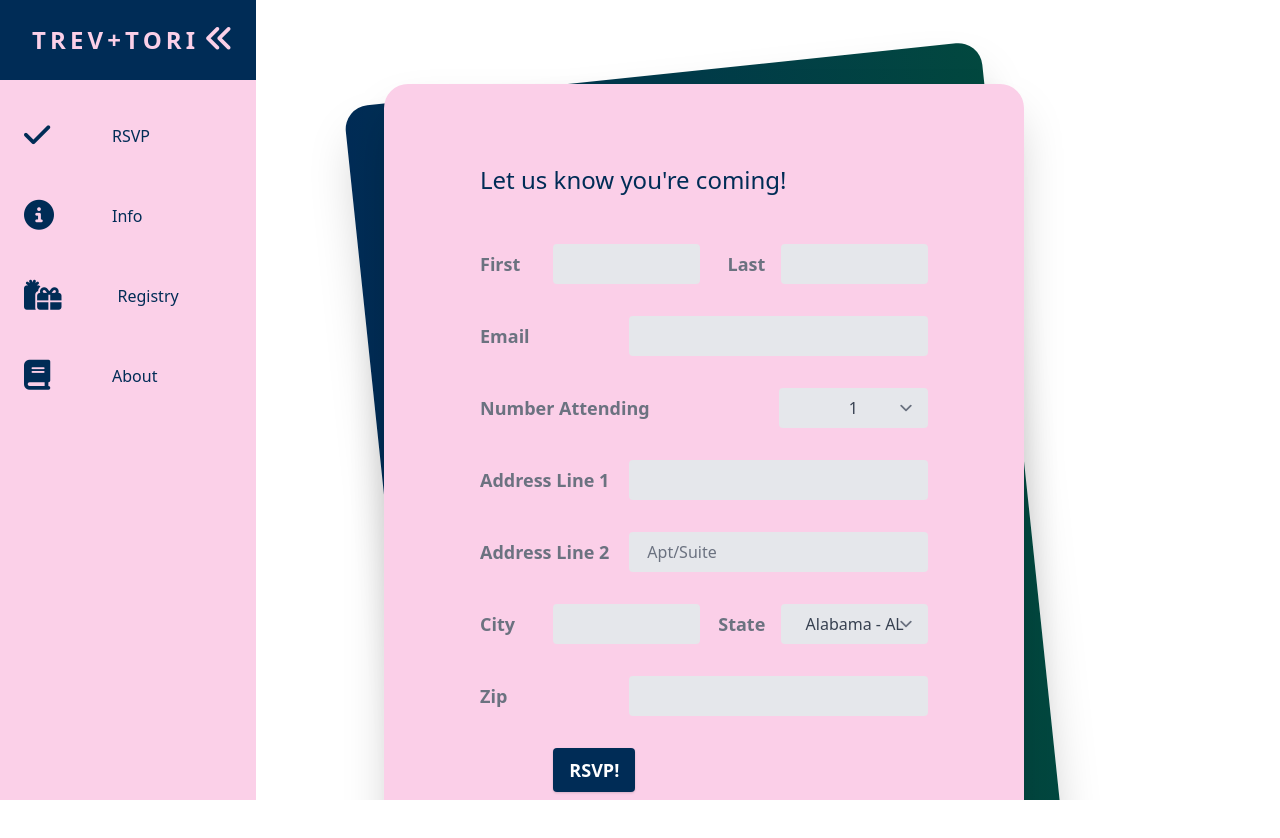
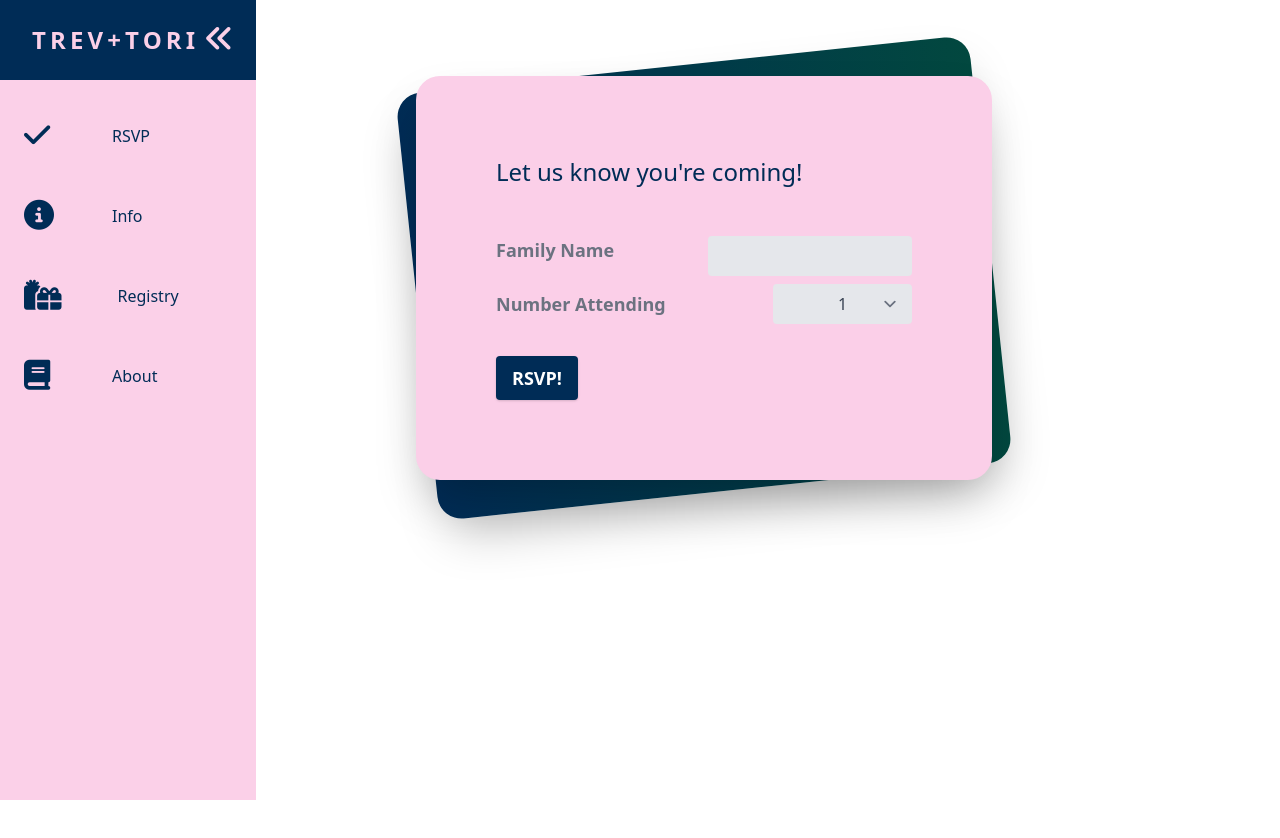
Before and after one commit to treknuts/rsvp-registry, a React (Create React App) app: page / in a window 1280 px wide. Shown: the top 838 px of the page. Before the commit the page ends 800 px from the top, so only its background shows below. Built offline with nearby package versions, Linux system fonts and the light colour scheme.

Commit message:
Updating info

```diff
--- a/src/App.js
+++ b/src/App.js
@@ -5,7 +5,7 @@ import "./App.css";
 
 function App() {
   return (
-    <div className="w-screen h-screen m-0 p-0 overflow-x-hidden overflow-y-scroll">
+    <div className="m-0 p-0 overflow-x-hidden overflow-y-scroll flex items-center">
       <BrowserRouter>
         <div className="navbar">
           <ul className="navbar-nav">
--- a/src/components/Info.js
+++ b/src/components/Info.js
@@ -1,48 +1,24 @@
 import React from "react";
 import { FontAwesomeIcon } from "@fortawesome/react-fontawesome";
-import { faMapMarkerAlt } from "@fortawesome/free-solid-svg-icons";
+import { faLocationArrow, faClock } from "@fortawesome/free-solid-svg-icons";
 
 const Info = () => {
   return (
-    <div className="grid gap-2 md:gap-5 grid-cols-1 md:grid-cols-2 md:text-center">
-      <div className="font-extralight md:col-span-2 text-center text-lg md:text-2xl">
-        Both the Ceremony and Reception will be held on <br />
-        Friday, June 10th 2022
+    <div className="grid items-center gap-4 grid-cols-2 grid-rows-2 text-xl font-light mx-md-10">
+      <FontAwesomeIcon icon={faLocationArrow} size="3x" />
+      <div>
+        <p>Hilton Garden Inn</p>
+        <p>4351 17th Ave S</p>
+        <p>Fargo, ND 58103</p>
       </div>
-      <div className="font-extralight text-lg md:text-2xl">The Ceremony</div>
-      <div className="bg-blue text-white font-normal rounded-lg p-3 text-center text-base md:text-xl">
-        <ul>
-          <li>Hoge Island</li>
-          <li>time tbd</li>
-          <li>
-            <a
-              href="https://www.google.com/maps/dir//8520+Burnt+Creek+Island+Rd,+Bismarck,+ND+58503/@46.8980895,-100.9311767,13z/data=!4m9!4m8!1m0!1m5!1m1!1s0x52d787065d27c66f:0xb81727576c8b56e2!2m2!1d-100.8960715!2d46.8980362!3e0"
-              target="_blank"
-              rel="noreferrer"
-              >
-                <FontAwesomeIcon size="2x" icon={faMapMarkerAlt} />
-              </a>
-            </li>
-          </ul>
-        </div>
-        <div className="font-extralight text-lg md:text-2xl">
-          The Reception
-        </div>
-        <div className="bg-green text-white font-normal rounded-lg p-3 text-center text-base md:text-xl">
-          <ul>
-            <li>Radisson Hotel</li>
-            <li>
-              <a
-                href="https://www.google.com/maps/dir//605+E+Broadway+Ave,+Bismarck,+ND+58501/@46.8061321,-100.817732,13z/data=!4m8!4m7!1m0!1m5!1m1!1s0x52d7831692a9c993:0x4fcd4d8dffed1e2!2m2!1d-100.7826268!2d46.8060787"
-                target="_blank"
-                rel="noreferrer"
-                >
-                <FontAwesomeIcon size="2x" icon={faMapMarkerAlt} />
-              </a>
-            </li>
-          </ul>
-        </div>
+      <FontAwesomeIcon icon={faClock} size="3x" />
+      <div>
+        <p>
+          June 17<sup>th</sup>, 2022
+        </p>
+        <p>Festivities begin at 5:00p.m.</p>
       </div>
+    </div>
   );
 };
 
--- a/src/components/Main.js
+++ b/src/components/Main.js
@@ -7,14 +7,19 @@ import { Route, Switch } from "react-router-dom";
 
 const Main = (props) => {
   return (
-    <div className="md:ml-96 my-8 h-screen md:h-screen w-full md:py-10 bg-cyan-400 md:w-6/12">
+    <div className="md:ml-96 my-8 h-screen md:h-screen w-full md:p-8 bg-cyan-400 md:w-6/12">
       <div className="relative py-3 lg:min-w-xl lg:mx-auto">
         <div className="absolute inset-0 shadow-2xl transform bg-gradient-to-r from-blue to-green -skew-y-6 sm:skew-y-0 sm:-rotate-6 sm:rounded-3xl"></div>
         <div className="relative px-4 py-10 bg-pink-200 shadow-2xl sm:rounded-3xl sm:p-20">
           <div className="max-w-md mx-auto">
             <div className="text-2xl font-semibold text-blue">
               <Switch>
-                <Route exact path="/" history={props.history} component={RSVP} />
+                <Route
+                  exact
+                  path="/"
+                  history={props.history}
+                  component={RSVP}
+                />
                 <Route path="/rsvp" component={RSVP} />
                 <Route path="/info" component={Info} />
                 <Route path="/registry" component={Registry} />
--- a/src/components/RSVP.js
+++ b/src/components/RSVP.js
@@ -4,49 +4,23 @@ import addRsvp from "../services/rsvpService";
 import states from "../states";
 
 const RSVP = (props) => {
-  const [firstName, setFirstName] = useState("");
-  const [lastName, setLastName] = useState("");
-  const [email, setEmail] = useState("");
+  const [familyName, setFamilyName] = useState("");
   const [members, setMembers] = useState(1);
-  const [addrLine1, setAddrLine1] = useState("");
-  const [addrLine2, setAddrLine2] = useState("");
-  const [city, setCity] = useState("");
-  const [state, setState] = useState("");
-  const [zip, setZip] = useState("");
   const [show, setShow] = useState(false);
 
   const handleChange = (e) => {
     if (e.target.id === "first-name") {
-      setFirstName(e.target.value);
-    } else if (e.target.id === "last-name") {
-      setLastName(e.target.value);
-    } else if (e.target.id === "email") {
-      setEmail(e.target.value);
+      setFamilyName(e.target.value);
     } else if (e.target.id === "members") {
       setMembers(e.target.value);
-    } else if (e.target.id === "addrLine1") {
-      setAddrLine1(e.target.value);
-    } else if (e.target.id === "addrLine2") {
-      setAddrLine2(e.target.value);
-    } else if (e.target.id === "city") {
-      setCity(e.target.value);
-    } else if (e.target.id === "state") {
-      setState(e.target.value);
-    } else if (e.target.id === "zip") {
-      setZip(e.target.value);
     }
   };
 
   const handleForm = async () => {
     props.history.push("/info");
     const info = {
-      name: `${firstName} ${lastName}`,
-      email: email,
+      name: `${familyName}`,
       members: members,
-      streetAddress: `${addrLine1} ${addrLine2}`,
-      city: city,
-      state: state,
-      zip: zip,
     };
     addRsvp(info);
   };
@@ -67,87 +41,35 @@ const RSVP = (props) => {
           <p className="text-center md:col-span-2 text-xl md:text-3xl font-light text-blue md:m-8">
             Please confirm the following is correct
           </p>
-          <p className="font-semibold text-lg md:text-xl">Name:</p>
-          <p className="text-lg md:text-xl">
-            {firstName} {lastName}
-          </p>
-          <p className="font-semibold text-lg md:text-xl">Email:</p>
-          <p className="text-lg md:text-xl">{email}</p>
+          <p className="font-semibold text-lg md:text-xl">Family Name:</p>
+          <p className="text-lg md:text-xl">{familyName}</p>
           <p className="font-semibold text-lg md:text-xl">Members attending:</p>
           <p className="text-lg md:text-xl">{members}</p>
-          <p className="font-semibold text-lg md:text-xl">Address:</p>
-          <p className="text-lg md:text-xl">
-            {addrLine1}
-            {addrLine2 && ", " + addrLine2}
-          </p>
-          <p></p>
-          <p className="text-lg md:text-xl">
-            {city}, {state} {zip}
-          </p>
         </Modal>
         <h1 className="lg:text-2xl text-lg font-light mb-12">
           Let us know you're coming!
         </h1>
         <div className="md:grid text-base lg:text-lg md:grid-cols-2 gap-2">
-          <div className="md:flex md:items-center mb-6">
-            <div className="md:w-1/3">
+          <div>
             <label
               className="block text-gray-500 font-bold md:text-left mb-1 md:mb-0 pr-4"
               htmlFor="first-name"
             >
-                First
+              Family Name
             </label>
           </div>
-            <div className="md:w-2/3">
+          <div>
             <input
               className="bg-gray-200 appearance-none border-2 border-gray-200 rounded w-full py-2 px-4 text-gray-700 leading-tight focus:outline-none focus:bg-white focus:border-blue"
               id="first-name"
               type="text"
-                value={firstName}
+              value={familyName}
               onChange={handleChange}
             />
           </div>
-          </div>
-          <div className="md:flex md:items-center mb-6">
-            <div className="md:w-1/3">
-              <label
-                className="block text-gray-500 font-bold md:text-right mb-1 md:mb-0 pr-4"
-                htmlFor="last-name"
-              >
-                Last
-              </label>
-            </div>
-            <div className="md:w-2/3">
-              <input
-                className="bg-gray-200 appearance-none border-2 border-gray-200 rounded w-full py-2 px-4 text-gray-700 leading-tight focus:outline-none focus:bg-white focus:border-blue"
-                id="last-name"
-                type="text"
-                value={lastName}
-                onChange={handleChange}
-              />
-            </div>
-          </div>
+
           <div className="md:flex md:items-center mb-6 col-span-2">
-            <div className="md:w-1/3">
-              <label
-                className="block text-gray-500 font-bold md:text-left mb-1 md:mb-0 pr-4"
-                htmlFor="email"
-              >
-                Email
-              </label>
-            </div>
-            <div className="md:w-2/3">
-              <input
-                className="bg-gray-200 appearance-none border-2 border-gray-200 rounded w-full py-2 px-4 text-gray-700 leading-tight focus:outline-none focus:bg-white focus:border-blue"
-                id="email"
-                type="email"
-                value={email}
-                onChange={handleChange}
-              />
-            </div>
-          </div>
-          <div className="md:flex md:items-center mb-6 col-span-2">
-            <div className="md:w-2/3">
+            <div>
               <label
                 className="block text-gray-500 font-bold md:text-left mb-1 md:mb-0 pr-4"
                 htmlFor="members"
@@ -172,112 +94,8 @@ const RSVP = (props) => {
               </select>
             </div>
           </div>
-          <div className="md:flex md:items-center mb-6 col-span-2">
-            <div className="md:w-1/3">
-              <label
-                className="block text-gray-500 font-bold md:text-left mb-1 md:mb-0 pr-4"
-                htmlFor="addrLine1"
-              >
-                Address Line 1
-              </label>
-            </div>
-            <div className="md:w-2/3">
-              <input
-                className="bg-gray-200 appearance-none border-2 border-gray-200 rounded w-full py-2 px-4 text-gray-700 leading-tight focus:outline-none focus:bg-white focus:border-blue"
-                id="addrLine1"
-                type="text"
-                value={addrLine1}
-                onChange={handleChange}
-              />
-            </div>
-          </div>
-          <div className="md:flex md:items-center mb-6 col-span-2">
-            <div className="md:w-1/3">
-              <label
-                className="block text-gray-500 font-bold md:text-left mb-1 md:mb-0 pr-4"
-                htmlFor="addrLine2"
-              >
-                Address Line 2
-              </label>
-            </div>
-            <div className="md:w-2/3">
-              <input
-                className="bg-gray-200 appearance-none border-2 border-gray-200 rounded w-full py-2 px-4 text-gray-700 leading-tight focus:outline-none focus:bg-white focus:border-blue"
-                id="addrLine2"
-                type="text"
-                placeholder="Apt/Suite"
-                value={addrLine2}
-                onChange={handleChange}
-              />
-            </div>
-          </div>
-          <div className="md:flex md:items-center mb-6">
-            <div className="md:w-1/3">
-              <label
-                className="block text-gray-500 font-bold md:text-left mb-1 md:mb-0 pr-4"
-                htmlFor="city"
-              >
-                City
-              </label>
-            </div>
-            <div className="md:w-2/3">
-              <input
-                className="bg-gray-200 appearance-none border-2 border-gray-200 rounded w-full py-2 px-4 text-gray-700 leading-tight focus:outline-none focus:bg-white focus:border-blue"
-                id="city"
-                type="text"
-                value={city}
-                onChange={handleChange}
-              />
-            </div>
-          </div>
-          <div className="md:flex md:items-center mb-6">
-            <div className="md:w-1/3">
-              <label
-                className="block text-gray-500 font-bold md:text-right mb-1 md:mb-0 pr-4"
-                htmlFor="state"
-              >
-                State
-              </label>
-            </div>
-            <div className="md:w-2/3 md:ml-auto">
-              <select
-                className="bg-gray-200 overflow-ellipsis appearance-none border-2 border-gray-200 rounded w-full py-2 px-4 text-gray-700 leading-tight focus:outline-none focus:bg-white focus:border-blue text-center"
-                id="state"
-                value={state}
-                onChange={handleChange}
-              >
-                {states.map((state) => {
-                  return (
-                    <option key={state.abbreviation} value={state.name}>
-                      {state.name} - {state.abbreviation}
-                    </option>
-                  );
-                })}
-              </select>
-            </div>
-          </div>
-          <div className="md:flex md:items-center mb-6 col-span-2">
-            <div className="md:w-1/3">
-              <label
-                className="block text-gray-500 font-bold md:text-left mb-1 md:mb-0 pr-4"
-                htmlFor="zip"
-              >
-                Zip
-              </label>
-            </div>
-            <div className="md:w-2/3">
-              <input
-                className="bg-gray-200 appearance-none border-2 border-gray-200 rounded w-full py-2 px-4 text-gray-700 leading-tight focus:outline-none focus:bg-white focus:border-blue"
-                id="zip"
-                type="text"
-                value={zip}
-                onChange={handleChange}
-              />
-            </div>
-          </div>
           <div className="md:flex md:items-center">
-            <div className="md:w-1/3"></div>
-            <div className="md:w-2/3">
+            <div>
               <button
                 className="shadow bg-blue hover:bg-green focus:shadow-outline focus:outline-none text-white font-bold py-2 px-4 rounded"
                 type="button"
```
Lines whose indentation alone changed are shown as unchanged.
